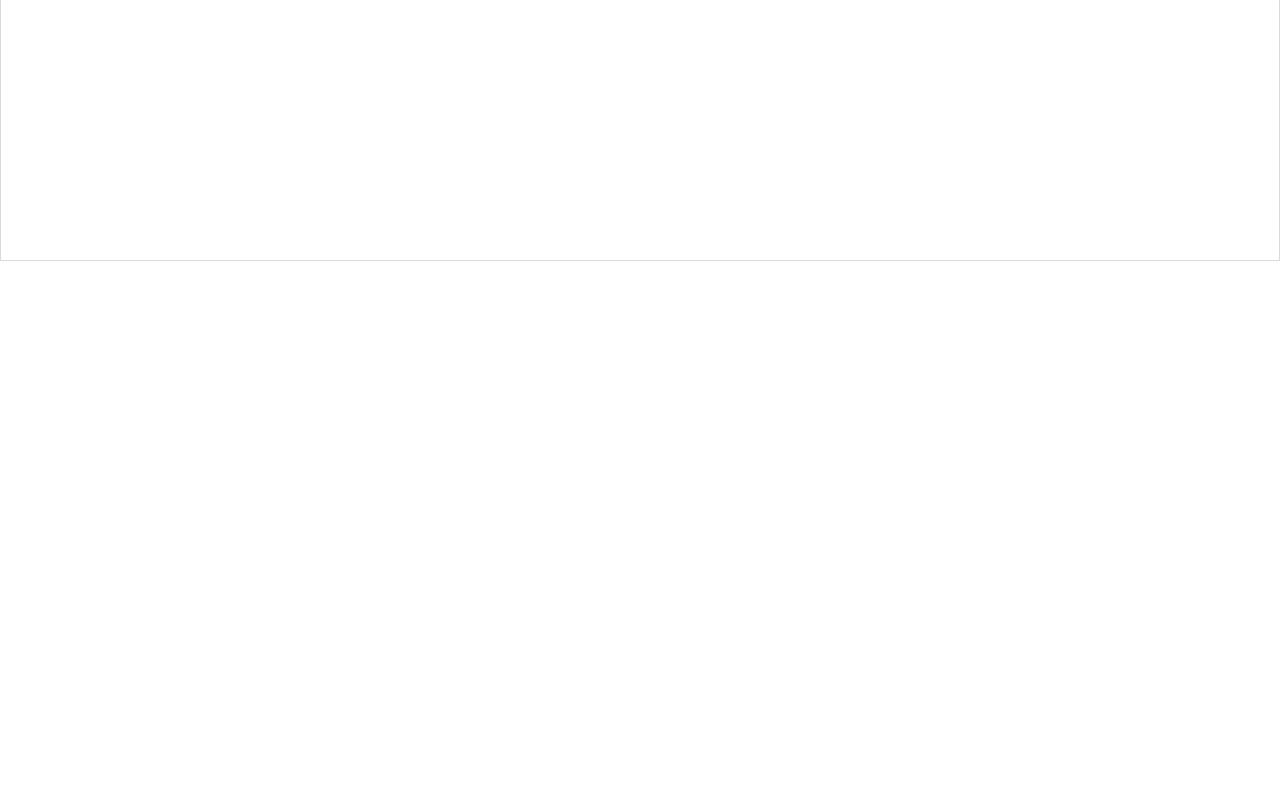
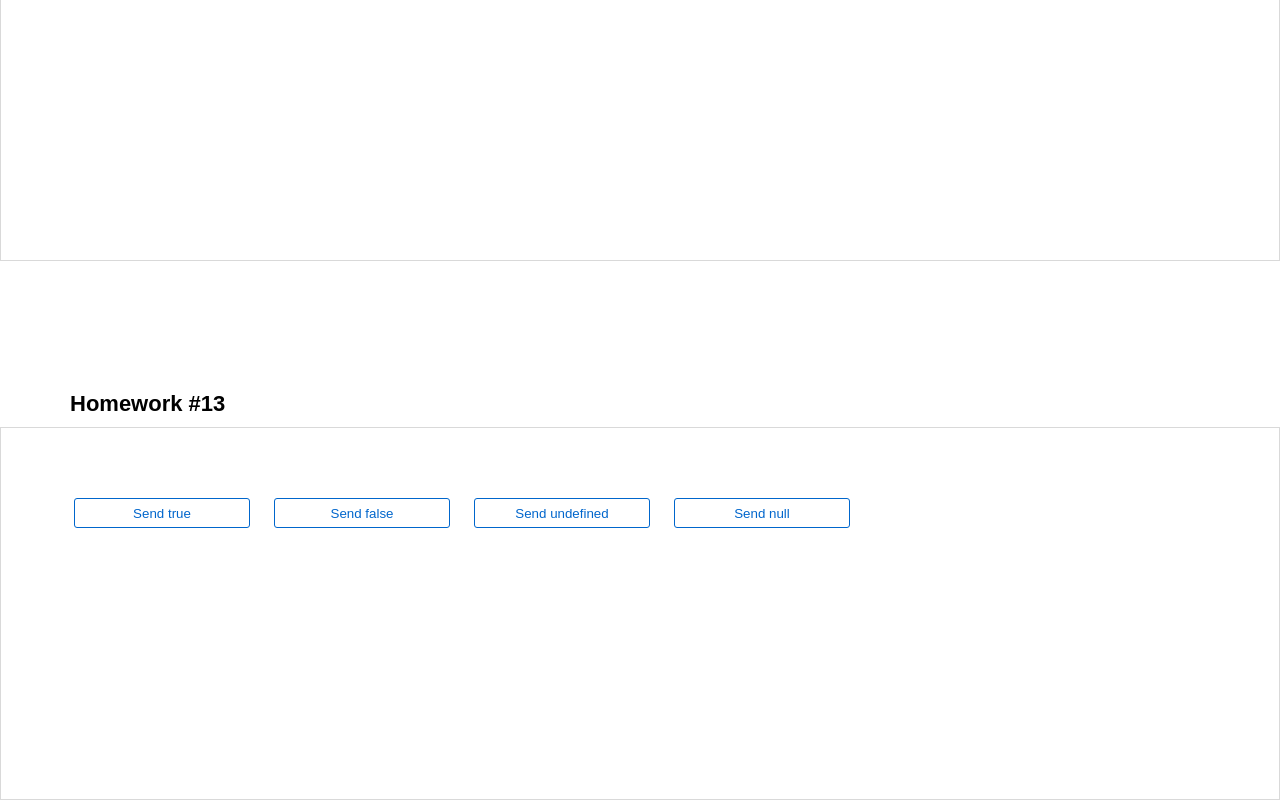
Before and after one commit to MarinaArmenovnaDev/HW-sprint-2, a React (Create React App) app: page /#/error404 in a window 1280 px wide. Shown: the part 4312-5112 px from the top of the page. Before the commit the page ends 4573 px from the top, so only its background shows below. Built offline with nearby package versions, Linux system fonts and the light colour scheme.

Commit message:
first commit

```diff
--- a/src/s1-main/App.tsx
+++ b/src/s1-main/App.tsx
@@ -8,6 +8,7 @@ import HW9 from "../s2-homeworks/hw09/HW9";
 import HW10 from "../s2-homeworks/hw10/HW10";
 import HW11 from "../s2-homeworks/hw11/HW11";
 import HW12 from "../s2-homeworks/hw12/HW12";
+import HW13 from "../s2-homeworks/hw13/HW13";
 
 
 function App() {
@@ -28,6 +29,7 @@ function App() {
             <HW10/>
             <HW11/>
             <HW12/>
+            <HW13/>
         </div>
     )
 }
--- a/src/s2-homeworks/hw04/common/c2-SuperButton/SuperButton.module.css
+++ b/src/s2-homeworks/hw04/common/c2-SuperButton/SuperButton.module.css
@@ -6,6 +6,7 @@
     cursor: pointer;
     background: #06c;
     color: #fff;
+
 }
 
 .default {
--- a/src/s2-homeworks/hw13/HW13.module.css
+++ b/src/s2-homeworks/hw13/HW13.module.css
@@ -1,22 +1,52 @@
 .buttonsContainer {
+    display: flex;
+    gap: 24px;
+    padding-bottom: 30px;
 }
 
 .responseContainer {
+    display: flex;
+    justify-content: center;
+    align-items: center;
+    gap: 100px;
+    min-height: 200px;
+    padding: 20px;
 }
 
 .imageContainer {
+    display: flex;
+    justify-content: center;
+    align-items: center;
 }
 
 .image {
+    max-height: 200px;
+    width: 100%;
+    height: 100%;
+    object-fit: cover;
 }
 
-.textContainer{
+.textContainer {
+    display: flex;
+    flex-direction: column;
+    gap: 8px;
+    max-width: 400px;
 }
 
 .code {
+    font: 500 30px "Montserrat", sans-serif;
+    color: #000;
+    padding-bottom: 12px;
 }
 
 .text {
+    font: 500 16px "Montserrat", sans-serif;
+    color: #000;
+    line-height: 1.4;
 }
+
 .info {
+    font: 400 14px "Montserrat", sans-serif;
+    color: #666;
+    font-style: italic;
 }
--- a/src/s2-homeworks/hw13/HW13.tsx
+++ b/src/s2-homeworks/hw13/HW13.tsx
@@ -7,6 +7,7 @@ import success200 from './images/200.svg'
 import error400 from './images/400.svg'
 import error500 from './images/500.svg'
 import errorUnknown from './images/error.svg'
+
 
 /*
 * 1 - дописать функцию send
@@ -19,6 +20,7 @@ const HW13 = () => {
     const [text, setText] = useState('')
     const [info, setInfo] = useState('')
     const [image, setImage] = useState('')
+    const [isLoading, setIsLoading] = useState(false)
 
     const send = (x?: boolean | null) => () => {
         const url =
@@ -30,16 +32,49 @@ const HW13 = () => {
         setImage('')
         setText('')
         setInfo('...loading')
+        setIsLoading(true)
 
         axios
             .post(url, {success: x})
             .then((res) => {
+                setIsLoading(false)
                 setCode('Код 200!')
                 setImage(success200)
+                setInfo(res.data.info)
+                setText(res.data.errorText)
                 // дописать
+
 
             })
             .catch((e) => {
+                debugger
+
+                const status = e.response.status
+                if(status === 500) {
+                    setIsLoading(true)
+                    setCode("Ошибка 500!")
+                    setImage(error500)
+                    setInfo(e.name)
+                    setText("эмитация ошибки на сервере ошибка 500 - обычно означает что что-то сломалось на сервере, например база данных)")
+                    setIsLoading(false)
+                }
+                if(status === 400) {
+                    setIsLoading(true)
+                    setCode("Ошибка 400!")
+                    setImage(error400)
+                    setInfo(e.name)
+                    setText("Ты не отправил success в body вообще! ошибка 400 - обычно означает что скорее всего фронт отправил что-то не то на бэк!")
+                    setIsLoading(false)
+                }else{
+                    setIsLoading(true)
+                    setCode("Error!")
+                    setInfo(e.name)
+                    setText(e.message)
+                    setImage(errorUnknown)
+                    setIsLoading(false)
+                }
+
+
                 // дописать
 
             })
@@ -55,6 +90,7 @@ const HW13 = () => {
                         id={'hw13-send-true'}
                         onClick={send(true)}
                         xType={'secondary'}
+                     disabled={isLoading}
                         // дописать
 
                     >
@@ -64,6 +100,7 @@ const HW13 = () => {
                         id={'hw13-send-false'}
                         onClick={send(false)}
                         xType={'secondary'}
+                        disabled={isLoading}
                         // дописать
 
                     >
@@ -73,6 +110,7 @@ const HW13 = () => {
                         id={'hw13-send-undefined'}
                         onClick={send(undefined)}
                         xType={'secondary'}
+                        disabled={isLoading}
                         // дописать
 
                     >
@@ -82,6 +120,7 @@ const HW13 = () => {
                         id={'hw13-send-null'}
                         onClick={send(null)} // имитация запроса на не корректный адрес
                         xType={'secondary'}
+                        disabled={isLoading}
                         // дописать
 
                     >
```
